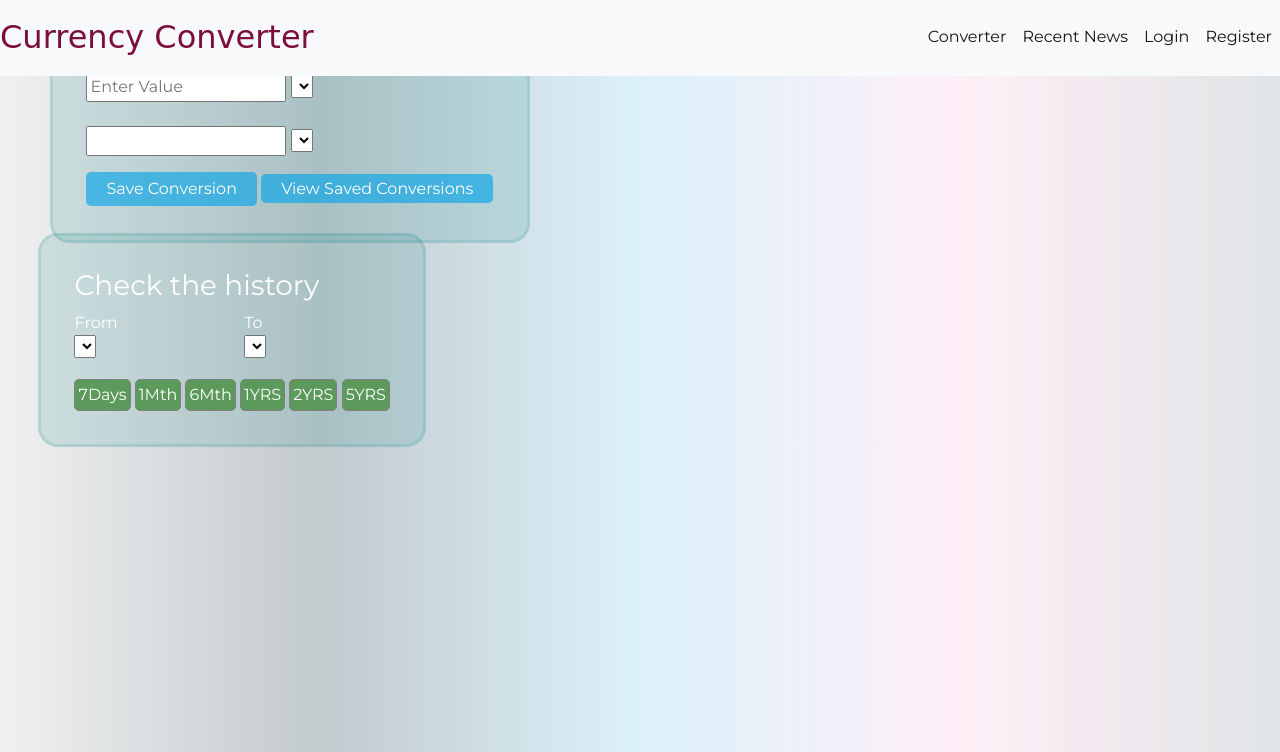
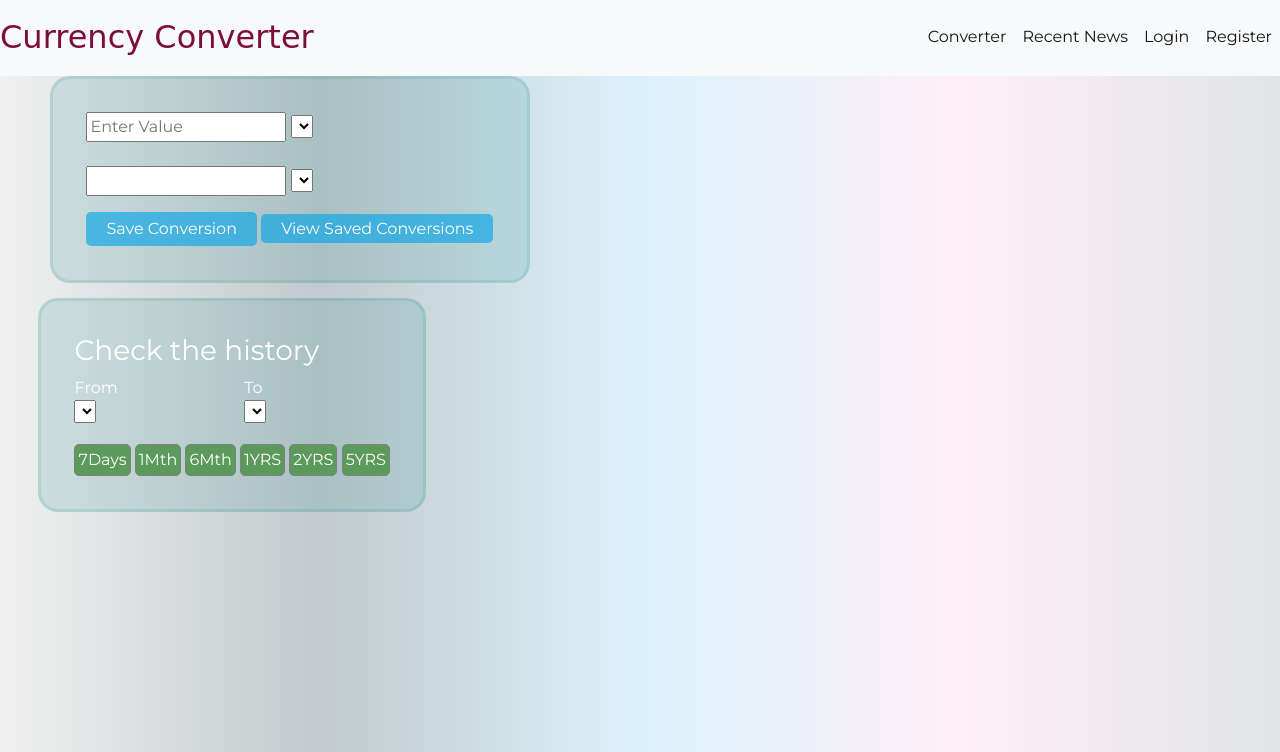
Before and after one commit to cat-daniels/Currency_Converter, a Flask app: page / in a window 1280 px wide. Shown: the top 752 px of the page. Run offline with Flask 2, Linux system fonts and the light colour scheme; lists and menus that the app fills with data are empty; some libraries are stand-ins or nearby versions; some web fonts are replaced.

Commit message:
last tidy b4 admin and userprofile

```diff
--- a/static/style.css
+++ b/static/style.css
@@ -104,7 +104,6 @@ body .container {
 .currency_form
 {
     padding: 25pt;
-    margin-top: -40px;
     border: 3px solid rgba(0, 128, 128, 0.126);
     border-radius: 20px;
     background-color: rgba(0, 128, 128, 0.126);
@@ -165,7 +164,7 @@ body .container {
 .CurrencyGraphsearchBoxes
 {
     padding: 25pt;
-    margin-top: -40px;
+    margin-top: -15px;
     border: 3px solid rgba(0, 128, 128, 0.126);
     border-radius: 20px;
     background-color: rgba(0, 128, 128, 0.126);
--- a/templates/login.html
+++ b/templates/login.html
@@ -9,7 +9,6 @@
 </head>
 {% include ['navbar.html'] %}
 <body>
-    <h1>Login</h1>
 
 
     <div class = spacer>
--- a/templates/register.html
+++ b/templates/register.html
@@ -9,8 +9,6 @@
 </head>
 {% include ['navbar.html'] %}
 <body>
-    <h1>Register</h1>
-
     <div class = spacer>
     <form class = loginbox method = 'POST'action="">
         <label for="">Username</label>
```
